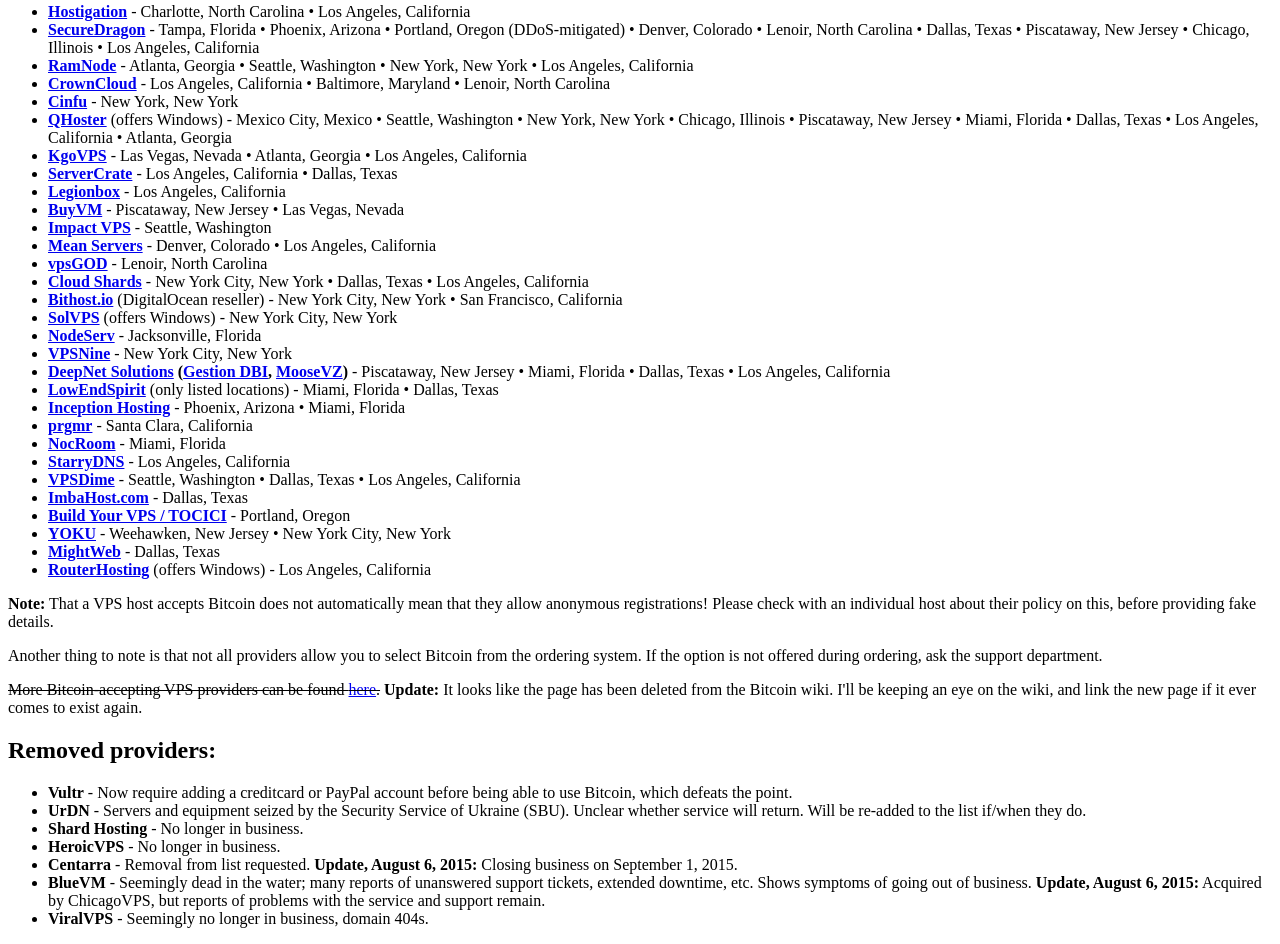
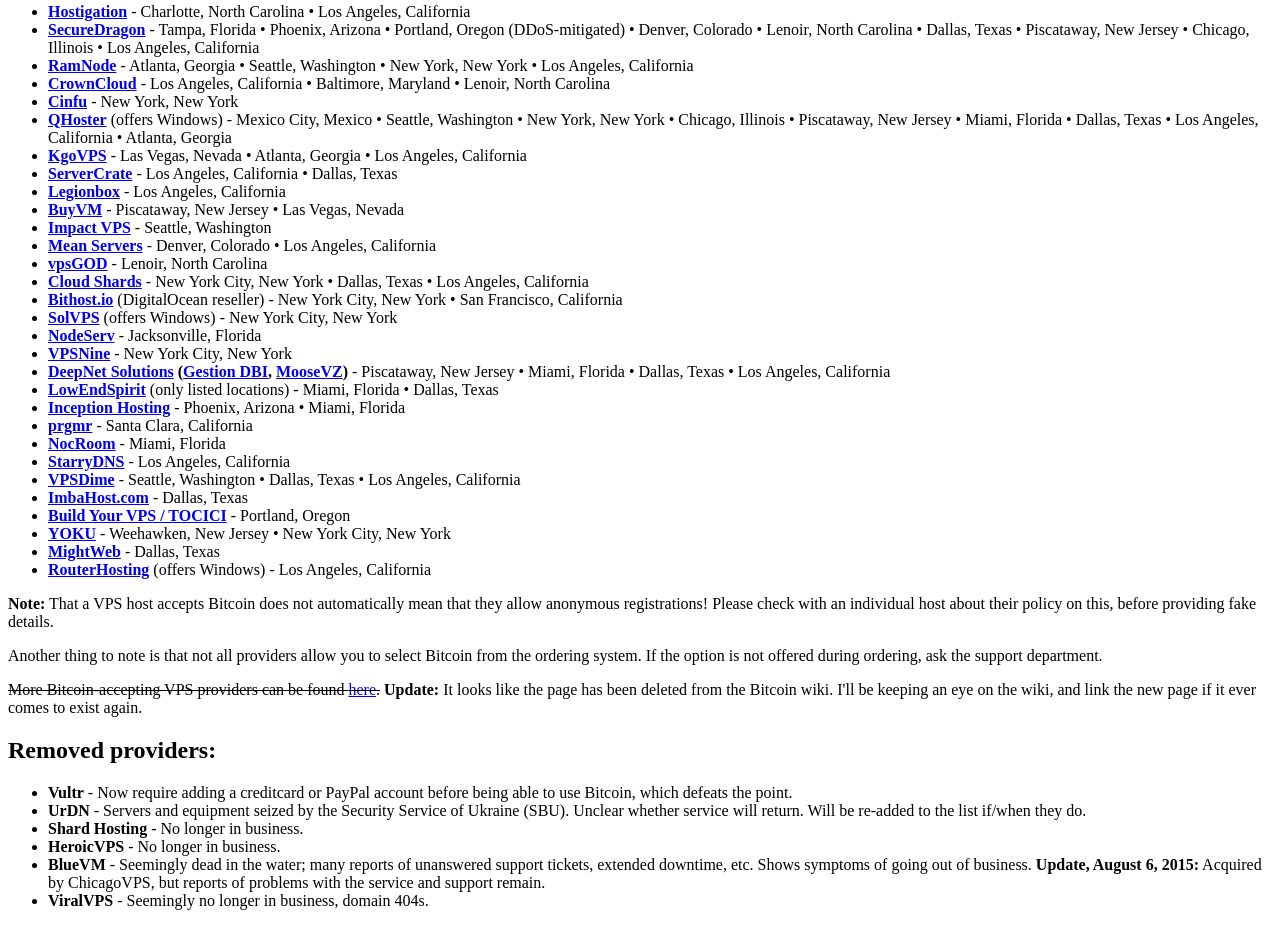
Before and after one commit to elijahcruz12/What-to-do-with-Bitcoin, a plain HTML site: page vpshosts.html in a window 1280 px wide. Shown: the part 1743-2687 px from the top of the page. Drawn offline with Linux system fonts and the light colour scheme.

Commit message:
Their completly gone

```diff
--- a/vpshosts.html
+++ b/vpshosts.html
@@ -174,7 +174,6 @@
 			<li><strong>UrDN</strong> - Servers and equipment seized by the Security Service of Ukraine (SBU). Unclear whether service will return. Will be re-added to the list if/when they do.</li>
 			<li><strong>Shard Hosting</strong> - No longer in business.</li>
 			<li><strong>HeroicVPS</strong> - No longer in business.</li>
-			<li><strong>Centarra</strong> - Removal from list requested. <strong>Update, August 6, 2015:</strong> Closing business on September 1, 2015.</li>
 			<li><strong>BlueVM</strong> - Seemingly dead in the water; many reports of unanswered support tickets, extended downtime, etc. Shows symptoms of going out of business. <strong>Update, August 6, 2015:</strong> Acquired by ChicagoVPS, but reports of problems with the service and support remain.</li>
 			<li><strong>ViralVPS</strong> - Seemingly no longer in business, domain 404s.</li>
 		</ul>
```
